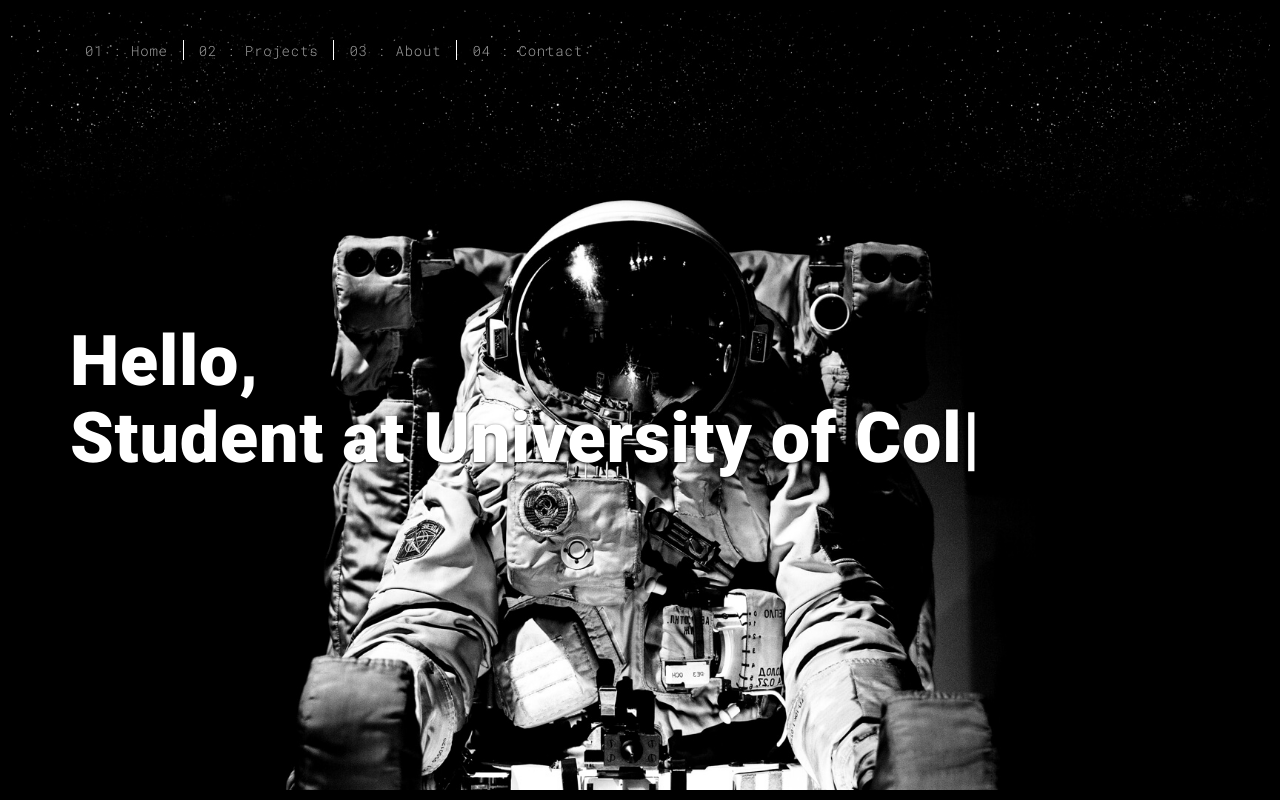
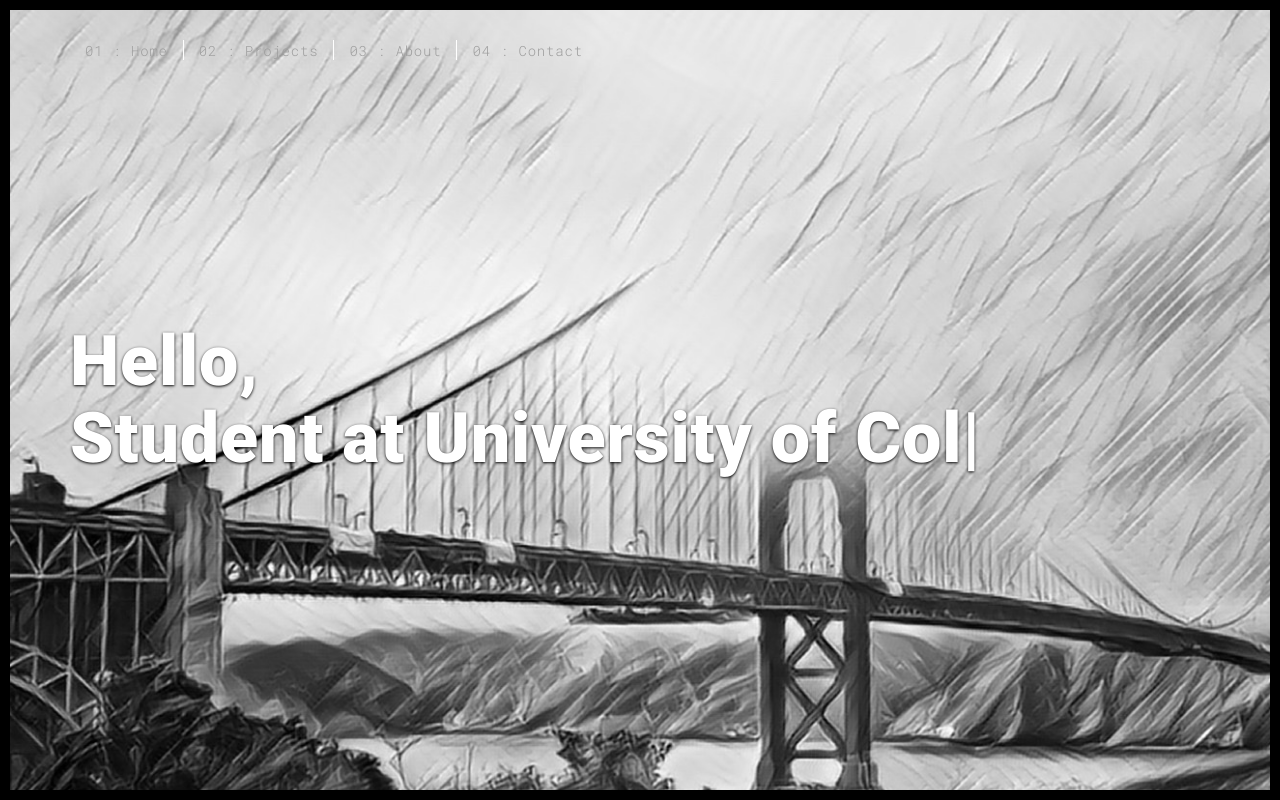
Before and after one commit to G-Eskayo/Portfolio_Website, a Flask app: page / in a window 1280 px wide. Run offline with Flask 3, Linux system fonts and the light colour scheme; some libraries are stand-ins or nearby versions.

Commit message:
Changed background image on index.html

```diff
--- a/templates/index.html
+++ b/templates/index.html
@@ -48,7 +48,7 @@
   </nav>
 </header>
 <!-- Add your site or app content here -->
-  <div class="hero-full-container background-image-container white-text-container" style="background-image: url('./static/assets/images/space.jpg')">
+  <div class="hero-full-container background-image-container white-text-container" style="background-image: url('./static/assets/images/Background.png')">
     <div class="container">
       <div class="row">
         <div class="col-xs-12">
@@ -58,7 +58,7 @@
                 <span id="typed-strings">
                   <span>I'm Gil Eskayo</span>
                   <span>Student at University of Colorado, Boulder</span>
-                  <span>Aspring Cyber Security Engineer and Pennetration Tester</span>
+                  <span>Aspiring Cyber Security Engineer and Pennetration Tester</span>
                 </span>
                 <span id="typed"></span>
               </h1>
```
Also changed, not shown: static/assets/images/Background.png (added), 1 other file.
